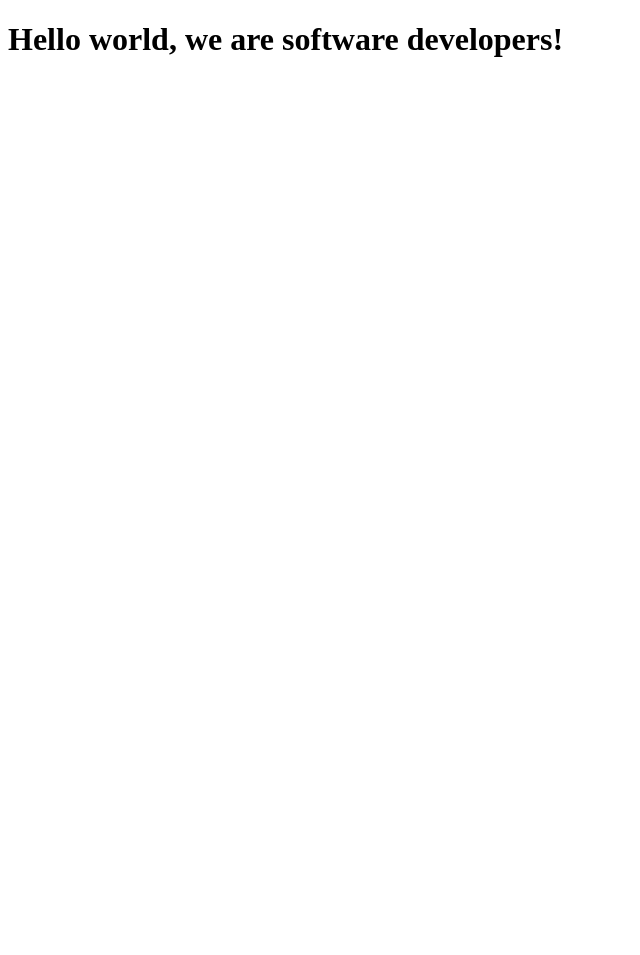
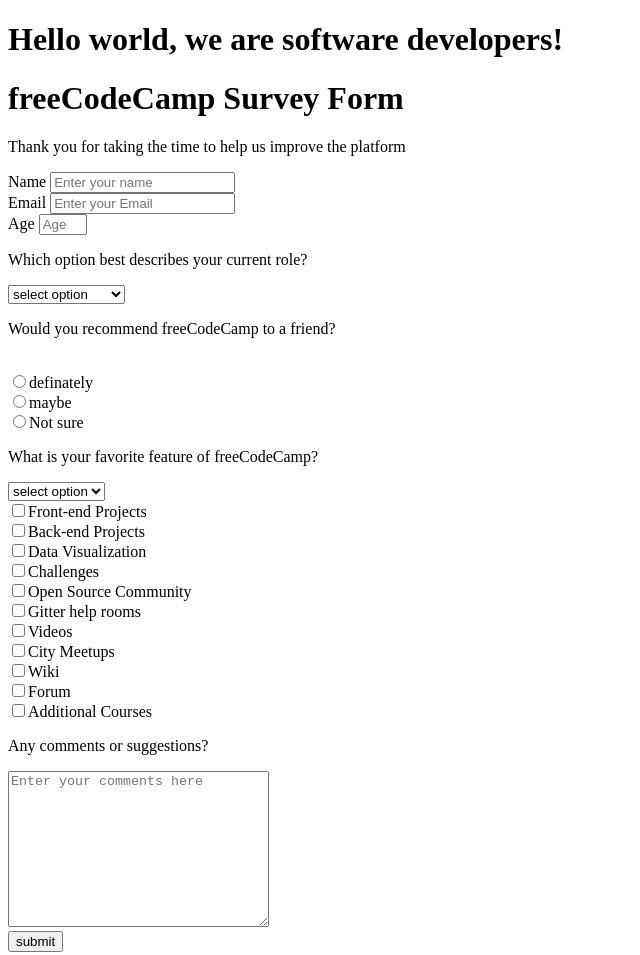
Before and after one commit to Kareem24/kareem-hian, a plain HTML site: page index.html in a window 1280 px wide. Shown: the whole page, without its empty margins (0-640 px from the left). Before the commit the page ends 800 px from the top, so only its background shows below. Drawn offline with Linux system fonts and the light colour scheme.

Commit message:
modified the index.html

```diff
--- a/index.html
+++ b/index.html
@@ -8,6 +8,67 @@
 
   <body>
     <h1>Hello world, we are software developers!</h1>
+    <h1 id="title">freeCodeCamp Survey Form</h1>
+    <p id="description">
+      Thank you for taking the time to help us improve the platform
+    </p>
+    <form action="" id="survey-form">
+      <label for="name" id="name-label">
+        Name
+      </label>
+      <input type="text" id="name" placeholder="Enter your name" required><br>
+      <label for="name" id="email-label">
+        Email
+      </label>
+
+      <input type="email" id="email" placeholder="Enter your Email" required><br>
+      <label for="name" id="number-label">
+        Age
+      </label>
+      <input type="number" id="number" min="1" max="3" placeholder="Age"><br>
+      <p>Which option best describes your current role?</p>
+
+      <select name="select option" id="dropdown">
+        <option value="full-time job"> select option</option>
+        <option value="full-time job"> full-time job</option>
+        <option value="part-time job"> part-time job</option>
+        <option value="student-time job">student-time job</option>
+
+
+      </select>
+      <p>Would you recommend freeCodeCamp to a friend?</p><br>
+      <input type="radio" name="definately" id="" value="definately">definately
+      <br>
+      <input type="radio" name="maybe" id="" value="maybe">maybe
+      <br>
+      <input type="radio" name="not sure" id="" value="not sure">Not sure
+      <p>What is your favorite feature of freeCodeCamp?</p>
+      <select name="" id="">
+        <option value="select"> select option</option>
+        <option value="challenges">challenges</option>
+        <option value="project"> project</option>
+        <option value="community">community</option>
+      </select><br>
+      <input type="checkbox" name="Front-end Projects" id="" value="Front-end Projects">Front-end Projects <br>
+
+      <input type="checkbox" name="" id="" value="Back-end Projects">Back-end Projects <br>
+
+      <input type="checkbox" name="" id="" value="Data Visualization">Data Visualization <br>
+      <input type="checkbox" name="" id="" value="Challenges">Challenges  <br>
+      <input type="checkbox" name="" id="" value="Open Source Community">Open Source Community <br>
+      <input type="checkbox" name="" id="" value="Gitter help rooms">Gitter help rooms <br>
+      <input type="checkbox" name="" id="" value="Videos">Videos <br>
+      <input type="checkbox" name="" id="" value="City Meetups">City  Meetups <br>
+      <input type="checkbox" name="" id="" value="Wiki">Wiki <br>
+      <input type="checkbox" name="" id="" value="Forum">Forum <br>
+      <input type="checkbox" name="" id="" value="Additional Courses">Additional Courses <br>
+
+      <p>Any comments or suggestions?</p>
+      <textarea name="" id="" cols="30" rows="10" placeholder="Enter your comments here"></textarea><br>
+
+      <input type="submit" value="submit" id="submit">
+
+    </form>
     <script src="https://cdn.freecodecamp.org/testable-projects-fcc/v1/bundle.js"></script>
 
     <!--
```
